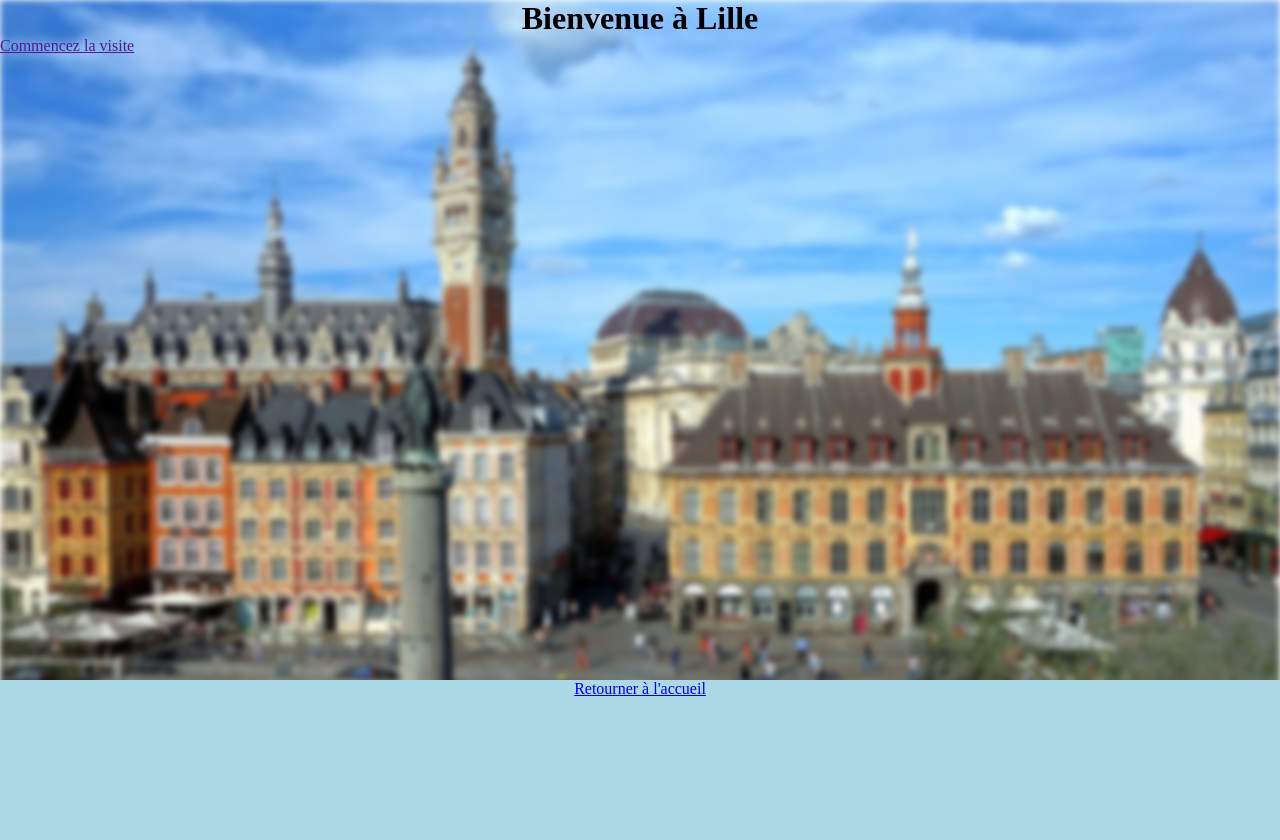
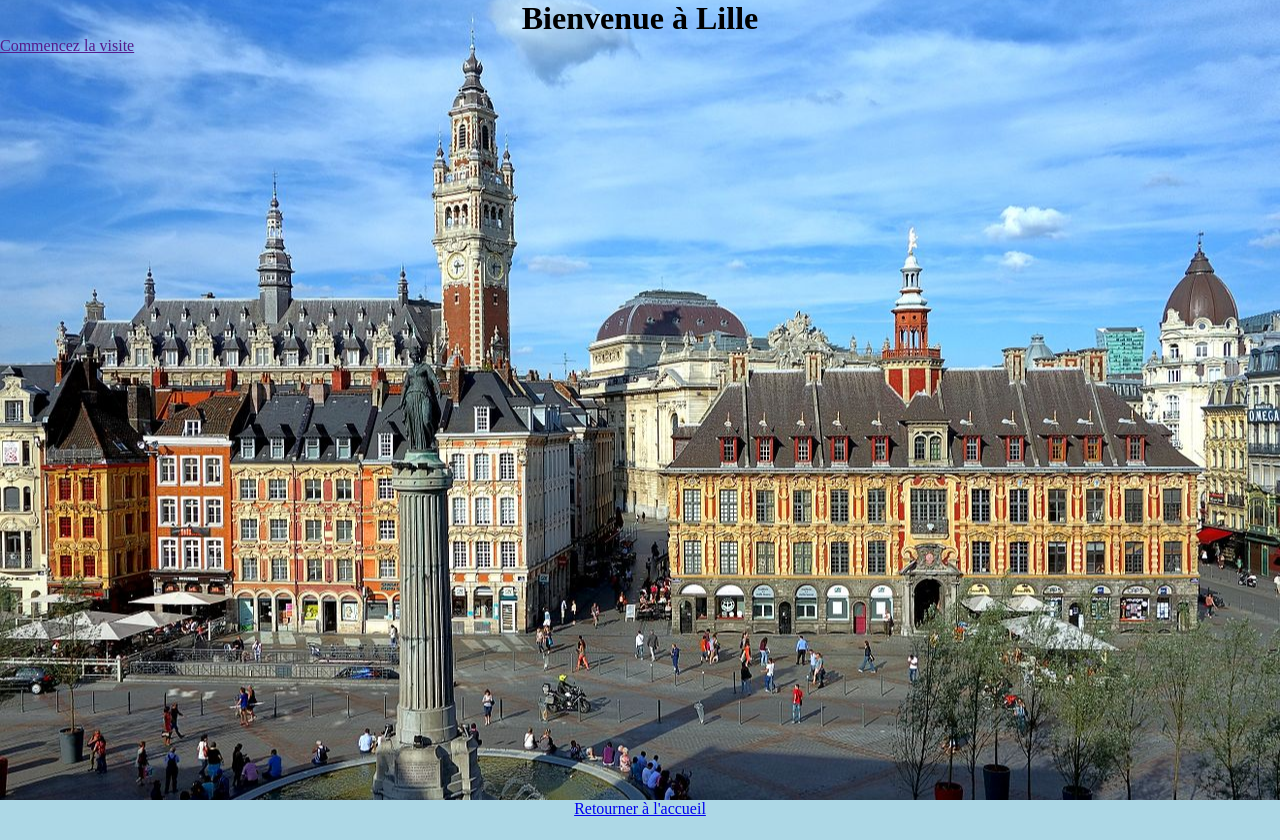
Before and after one commit to KevinBoutry/ProjetVille, a PHP site: page /accueil.php in a window 1280 px wide. Shown: the part 80-920 px from the top of the page. Before the commit the page ends 776 px from the top, so only its background shows below. Run offline with PHP 8.4, Linux system fonts and the light colour scheme; data that the repository does not hold is empty; some libraries are stand-ins or nearby versions.

Commit message:
ProjetVille

```diff
--- a/accueil.php
+++ b/accueil.php
@@ -5,14 +5,30 @@ $title = "Accueil";
 require "./ressources/template/_header.php";
 
 ?>
-
-<div>
+<div class="acceuil">
     <h1>Bienvenue à Lille</h1>
     <a href="">Commencez la visite</a>
-</div>
+    </div>
+    <div id="bouton">
+    <div id="g_id_onload"
+    data-client_id="526772582364-1r50q1bsceackgl23qphee8spgjmahtn.apps.googleusercontent.com"
+    data-context="signin"
+    data-ux_mode="popup"
+    data-login_uri="http://localhost"
+    data-auto_prompt="false">
+    </div>
 
+    <div class="g_id_signin"
+    data-type="standard"
+    data-shape="pill"
+    data-theme="filled_blue"
+    data-text="signin_with"
+    data-size="large" data-logo_alignment="left">
+    </div>
+    </div>
+<script src="https://accounts.google.com/gsi/client" async defer></script>
+<?php
 
-<?php
 
 require "./ressources/template/_footer.php"
 
--- a/ressources/css/accueil.css
+++ b/ressources/css/accueil.css
@@ -1,19 +1,24 @@
-div{
-    width: 100%;
-    height: 85vh;
+.acceuil{
+    content: "";
+    position: relative;
+    height: 100%; width: 100%;
+    background: url("../img/bg-accueil.JPG");
+    background-size: cover;
+    background-repeat: no-repeat;
+    background-position: center;
+    z-index: -1;
+    /*-webkit-filter: blur(3px);
+    filter: blur(3px);*/
 }
 
-div::before{
-    content: "";
-    position: fixed;
-    height: 100%; width: 100%;
-    background: url("/ressources/img/bg-accueil.JPG");
-    background-size: cover;
-    background-position: center;
-    z-index: -1;
-    -webkit-filter: blur(3px);
-    filter: blur(3px);
+#bouton{
+    position: absolute;
+    width: 20%;
+    top: 80%; left: 50%;
+    transform: translate(-50%, -50%);
 }
+
+
 
 h1{
     text-align: center;
```
Also changed, not shown: ressources/js/map.js (+7 -7 lines).
